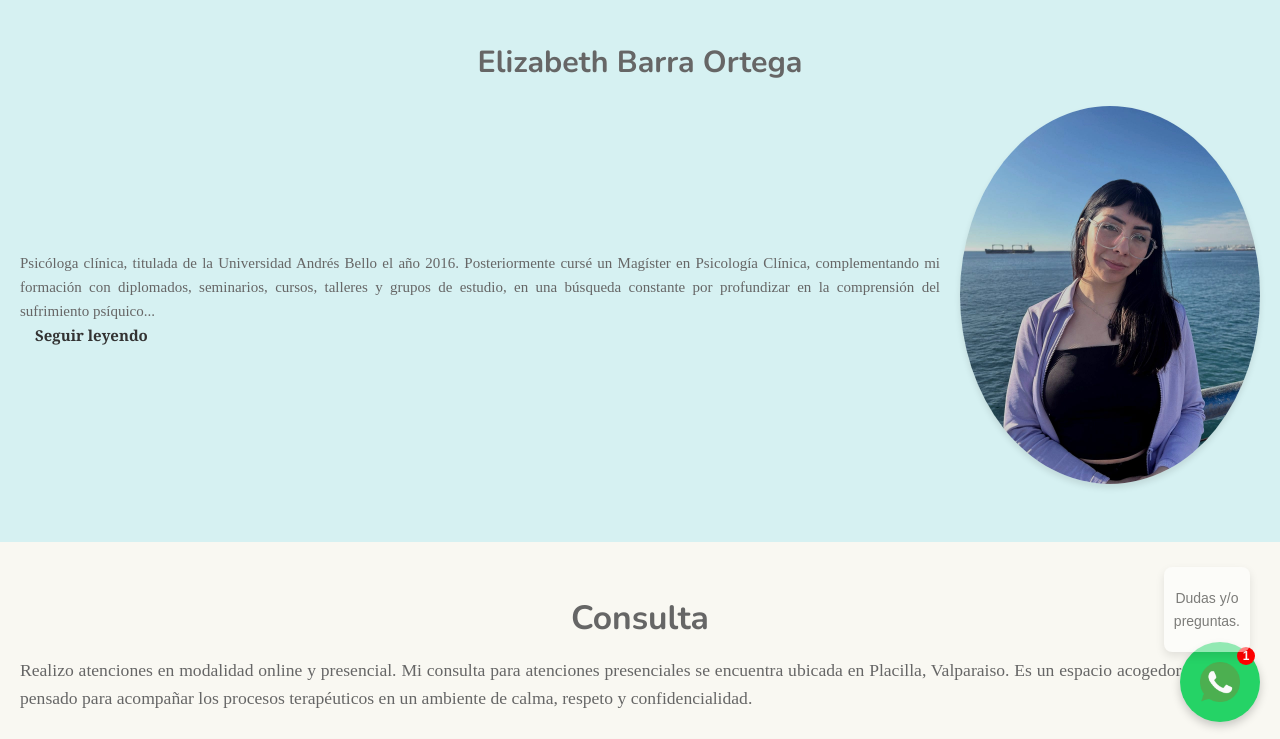
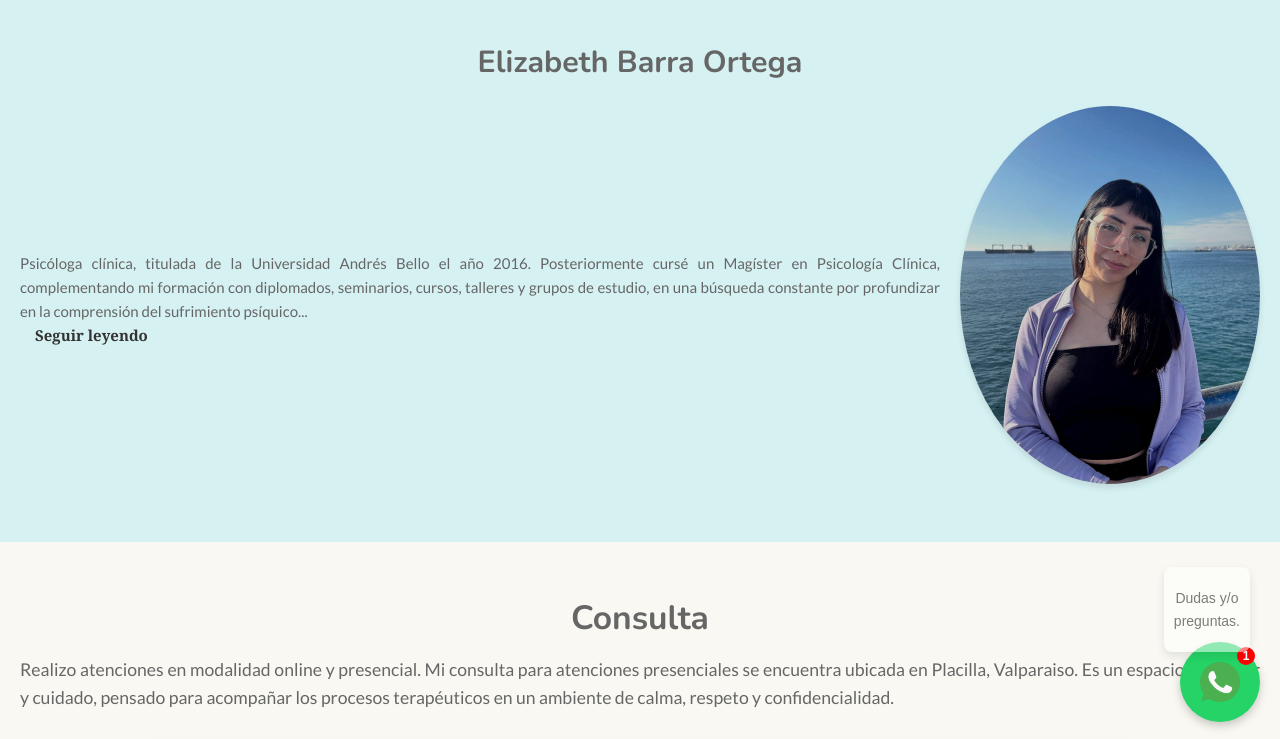
Before and after one commit to ingenieriaDanielBarra/ProyectoPsicologa2, a plain HTML site: page psicologia-frontend/public/index.html in a window 1280 px wide. Shown: the part 58-797 px from the top of the page. Drawn offline with nearby package versions, Linux system fonts and the light colour scheme; some packages are replaced by stand-ins of ours; no server answers; grey boxes are pictures that could not be loaded; a script that the page names is missing.

Commit message:
cambios tipografiaa

```diff
--- a/psicologia-frontend/public/estilos.css
+++ b/psicologia-frontend/public/estilos.css
@@ -1,4 +1,5 @@
 @import url('https://fonts.googleapis.com/css2?family=Nunito:wght@400;600;700&display=swap');
+@import url('https://fonts.googleapis.com/css2?family=Lato:wght@400;700&display=swap');
 /* Reset básico */
 * {
     margin: 0;
@@ -456,7 +457,7 @@ section {
     text-align: justify;
 }
 .biografia p{
-    font-family: calibri light;
+    font-family: 'Lato', sans-serif;
     color: #666
 }
 .foto{
@@ -532,7 +533,7 @@ section {
     text-align: center;
 }
 .descripcion-honorarios{
-    font-family: calibri light;
+    font-family: 'Lato', sans-serif;
     font-size: 1.2rem;
     color: #666;
     margin-bottom: 30px;
@@ -649,7 +650,7 @@ section {
     text-align: center;
 }
 .consulta-descripcion{
-    font-family: calibri light;
+    font-family: 'Lato', sans-serif;
     font-size: 1.1rem;
     color: #666;
     margin-bottom: 30px;
```
